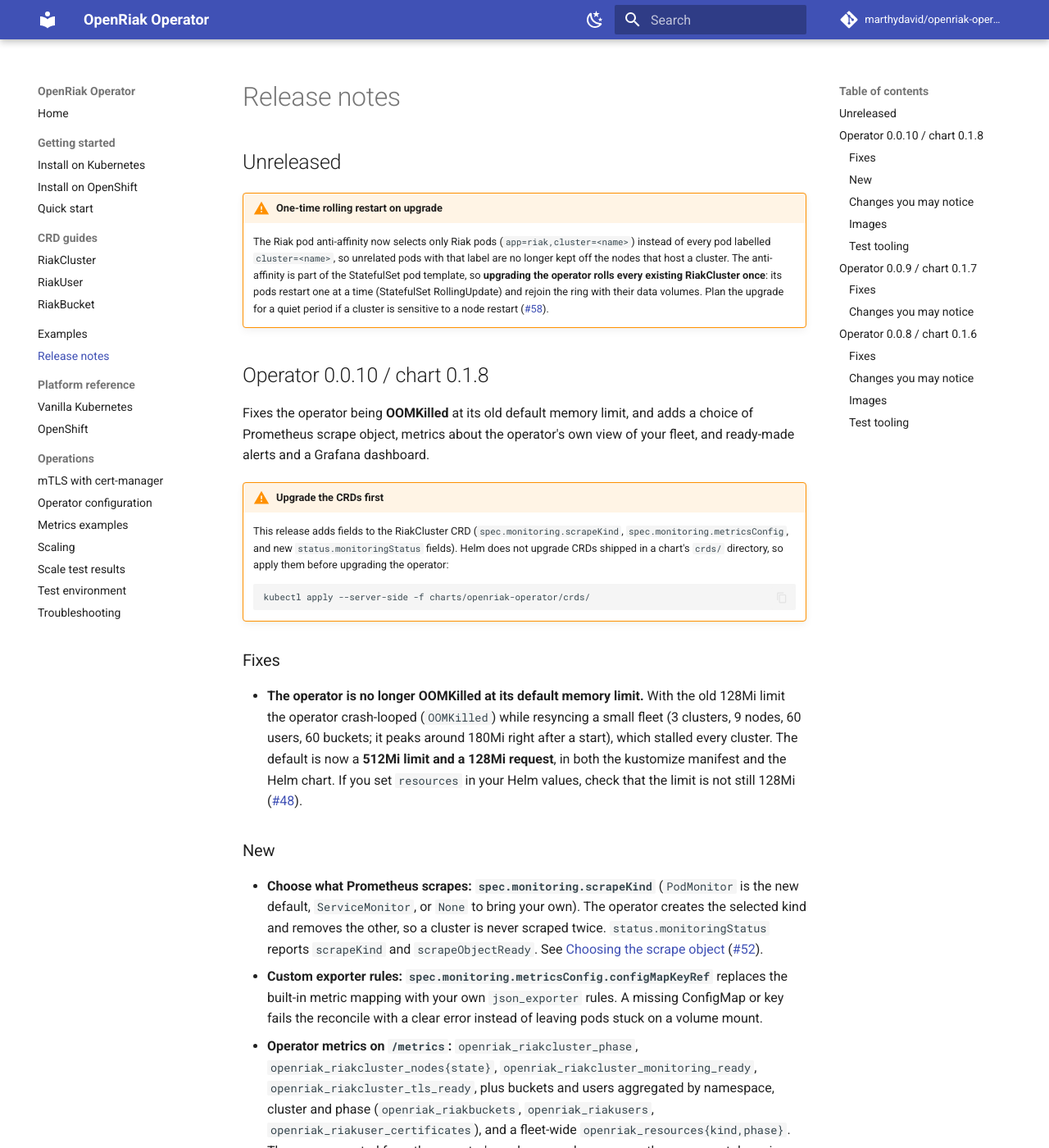
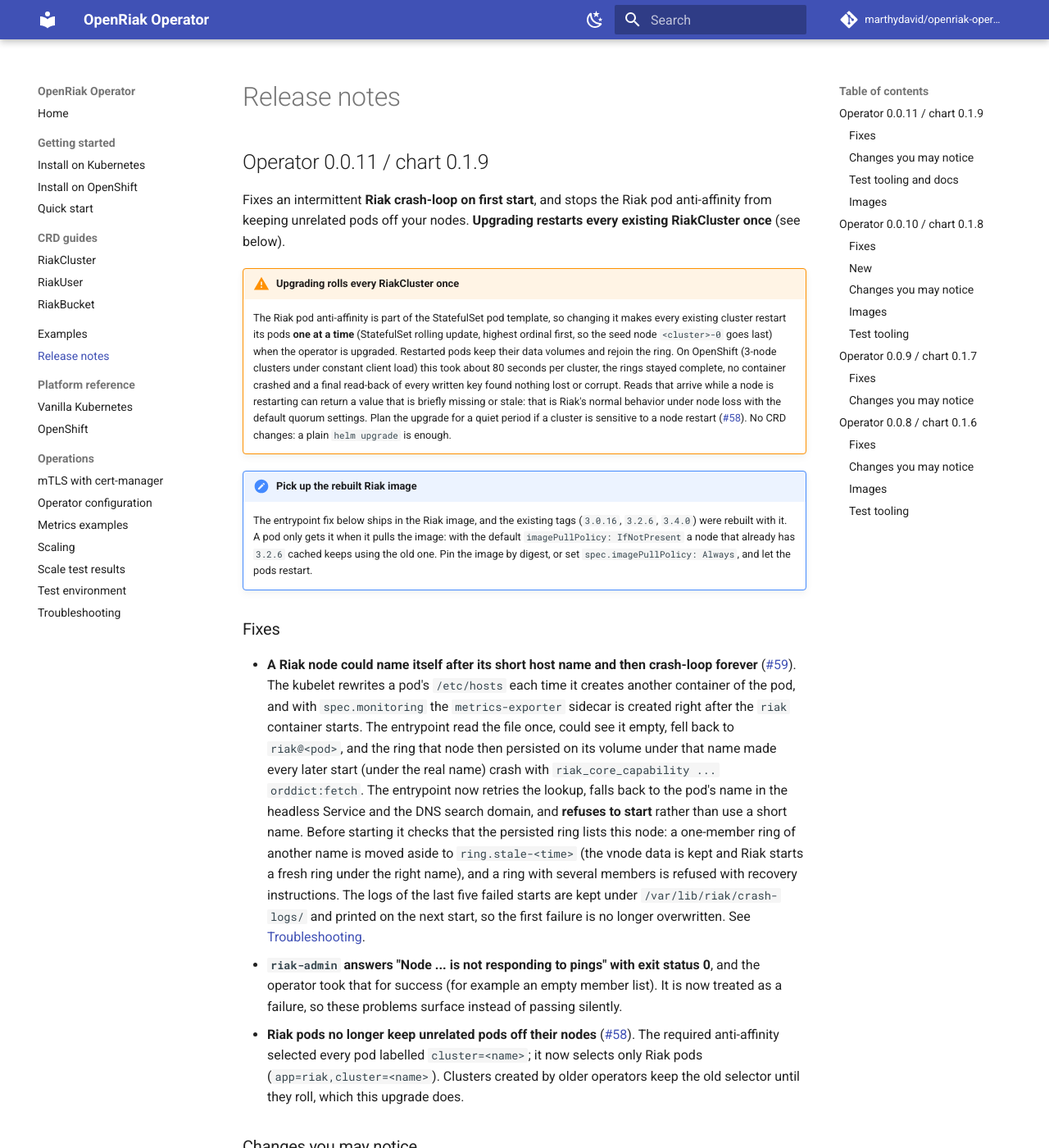
Before and after one commit to marthydavid/openriak-operator, an MkDocs documentation site: the page built from docs/release-notes.md, in a window 1280 px wide and 1400 px high. Shown: the whole window at 82% size. Built offline with MkDocs 1.6.1 and Material for MkDocs 9.7.7, drawn with Linux system fonts in a browser that asks for light colours; comment, search, counter and statistics services are not loaded; some of the changed text lies outside the part shown.

Commit message:
release: operator v0.0.11 / chart 0.1.9 (#63)
Headline: the intermittent Riak crash-loop on first start (#59: kubelet /etc/hosts
rewrite race -> short node name persisted in the ring) and the Riak pod anti-affinity
selecting only Riak pods (#58, rolls every cluster once on upgrade). Also the scale
-stress option and example app (#60) and the test environment docs.

Co-authored-by: OpenRiak Operator <operator@openriak.local>
Co-authored-by: Claude Sonnet 5.5 <noreply@anthropic.com>

```diff
--- a/docs/release-notes.md
+++ b/docs/release-notes.md
@@ -1,14 +1,72 @@
 # Release notes
 
-## Unreleased
+## Operator 0.0.11 / chart 0.1.9
 
-!!! warning "One-time rolling restart on upgrade"
-    The Riak pod anti-affinity now selects only Riak pods (`app=riak,cluster=<name>`) instead of every pod
-    labelled `cluster=<name>`, so unrelated pods with that label are no longer kept off the nodes that host
-    a cluster. The anti-affinity is part of the StatefulSet pod template, so **upgrading the operator rolls
-    every existing RiakCluster once**: its pods restart one at a time (StatefulSet RollingUpdate) and
-    rejoin the ring with their data volumes. Plan the upgrade for a quiet period if a cluster is
-    sensitive to a node restart ([#58](https://github.com/marthydavid/openriak-operator/issues/58)).
+Fixes an intermittent **Riak crash-loop on first start**, and stops the Riak pod anti-affinity from keeping
+unrelated pods off your nodes. **Upgrading restarts every existing RiakCluster once** (see below).
+
+!!! warning "Upgrading rolls every RiakCluster once"
+    The Riak pod anti-affinity is part of the StatefulSet pod template, so changing it makes every
+    existing cluster restart its pods **one at a time** (StatefulSet rolling update, highest ordinal first,
+    so the seed node `<cluster>-0` goes last) when the operator is upgraded. Restarted pods keep their data
+    volumes and rejoin the ring. On OpenShift (3-node clusters under constant client load) this took about
+    80 seconds per cluster, the rings stayed complete, no container crashed and a final read-back of every
+    written key found nothing lost or corrupt. Reads that arrive while a node is restarting can return a
+    value that is briefly missing or stale: that is Riak's normal behavior under node loss with the default
+    quorum settings. Plan the upgrade for a quiet period if a cluster is sensitive to a node restart
+    ([#58](https://github.com/marthydavid/openriak-operator/issues/58)). No CRD changes: a plain
+    `helm upgrade` is enough.
+
+!!! note "Pick up the rebuilt Riak image"
+    The entrypoint fix below ships in the Riak image, and the existing tags (`3.0.16`, `3.2.6`, `3.4.0`) were
+    rebuilt with it. A pod only gets it when it pulls the image: with the default `imagePullPolicy:
+    IfNotPresent` a node that already has `3.2.6` cached keeps using the old one. Pin the image by digest, or
+    set `spec.imagePullPolicy: Always`, and let the pods restart.
+
+### Fixes
+
+- **A Riak node could name itself after its short host name and then crash-loop forever**
+  ([#59](https://github.com/marthydavid/openriak-operator/issues/59)). The kubelet rewrites a pod's
+  `/etc/hosts` each time it creates another container of the pod, and with `spec.monitoring` the
+  `metrics-exporter` sidecar is created right after the `riak` container starts. The entrypoint read the
+  file once, could see it empty, fell back to `riak@<pod>`, and the ring that node then persisted on its
+  volume under that name made every later start (under the real name) crash with
+  `riak_core_capability ... orddict:fetch`. The entrypoint now retries the lookup, falls back to the pod's name
+  in the headless Service and the DNS search domain, and **refuses to start** rather than use a short name.
+  Before starting it checks that the persisted ring lists this node: a one-member ring of another name is moved
+  aside to `ring.stale-<time>` (the vnode data is kept and Riak starts a fresh ring under the right name), and a
+  ring with several members is refused with recovery instructions. The logs of the last five failed starts are
+  kept under `/var/lib/riak/crash-logs/` and printed on the next start, so the first failure is no longer
+  overwritten. See [Troubleshooting](troubleshooting.md).
+- **`riak-admin` answers "Node ... is not responding to pings" with exit status 0**, and the operator took
+  that for success (for example an empty member list). It is now treated as a failure, so these problems
+  surface instead of passing silently.
+- **Riak pods no longer keep unrelated pods off their nodes**
+  ([#58](https://github.com/marthydavid/openriak-operator/issues/58)). The required anti-affinity selected
+  every pod labelled `cluster=<name>`; it now selects only Riak pods (`app=riak,cluster=<name>`). Clusters
+  created by older operators keep the old selector until they roll, which this upgrade does.
+
+### Changes you may notice
+
+- When you run `riak-admin` by hand in a pod, set `VMARGS_PATH` to the newest generated `vm.args`; a bare
+  `riak-admin` reports "not responding to pings" even on a healthy node. The README and the troubleshooting page
+  show the command.
+
+### Test tooling and docs
+
+- `test/scale` has a `-stress` option and ships an example application (`examples/stressapp`, a stdlib-only
+  Python client speaking the Riak protocol over mTLS). It checks the clients' results and Riak's own metrics
+  against each other, and that nothing restarted. See [Stress-testing Riak](scaling.md#stress-testing-riak)
+  and [Scale test results](scale-test-results.md) ([#60](https://github.com/marthydavid/openriak-operator/pull/60)).
+- New [Test environment](test-environment.md) page describing the cluster the scale tests run on.
+
+### Images
+
+| Image | Tag |
+|---|---|
+| Operator | `ghcr.io/marthydavid/openriak-operator:0.0.11` |
+| Helm chart | `oci://ghcr.io/marthydavid/charts/openriak-operator` `0.1.9` |
+| Riak KV | `ghcr.io/marthydavid/riak:3.0.16`, `3.2.6`, `3.4.0` (rebuilt with the new entrypoint) |
 
 ## Operator 0.0.10 / chart 0.1.8
 
```
Also changed, not shown: docs/getting-started/kubernetes.md (+1 -1 lines), 1 other file.
